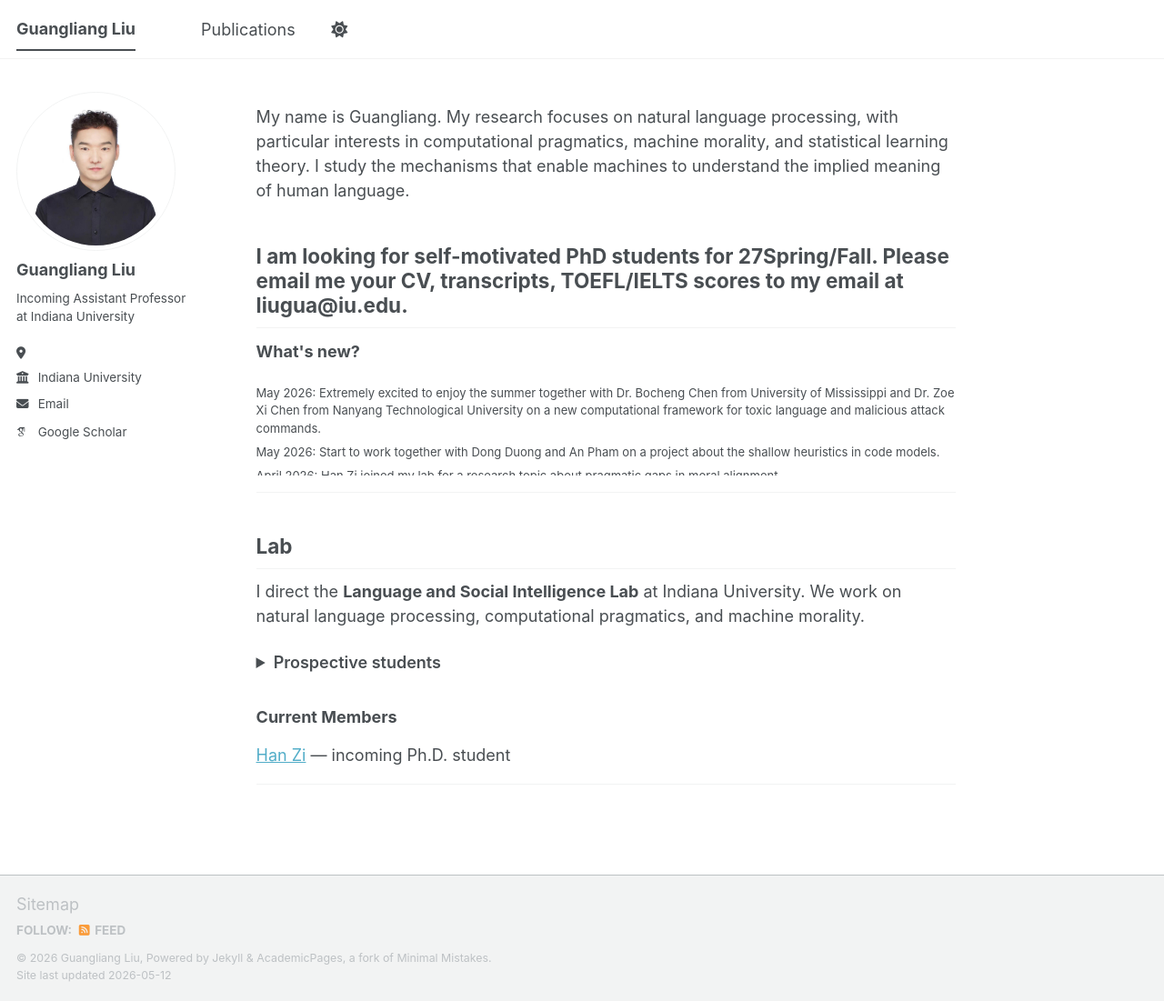
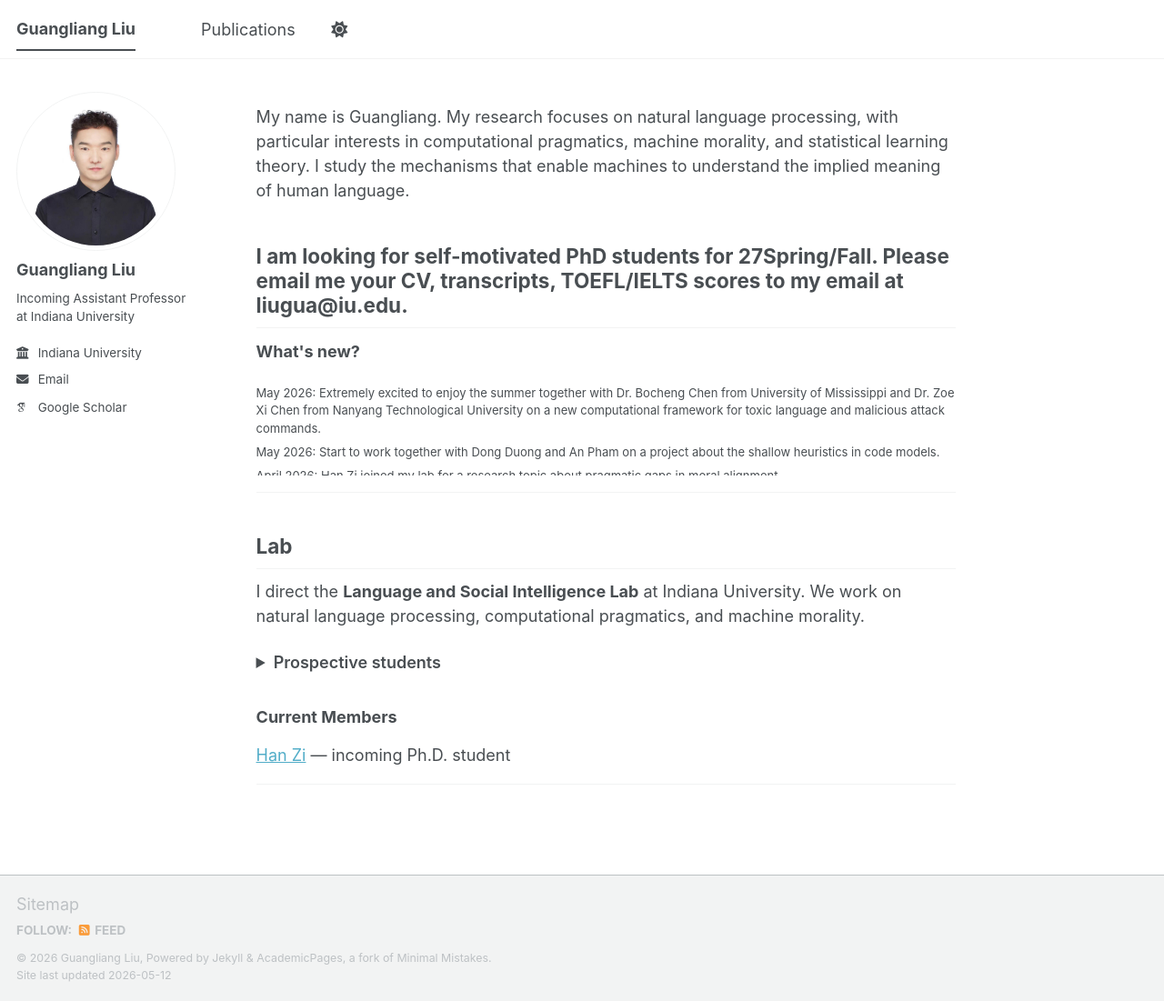
Before and after one commit to guangliang-nlp/guangliang-nlp.github.io, a Jekyll site: the page built from _pages/about.md, in a window 1280 px wide and 1101 px high. Shown: the whole window at 91% size. Built offline with Jekyll 4.4.1, drawn with Linux system fonts in a browser that asks for light colours; some web fonts are replaced; a script bundle is joined from its source files by our own code; library files that are not in the unit come from our copies.

```diff
--- a/_config.yml
+++ b/_config.yml
@@ -27,7 +27,7 @@ author:
   name             : "Guangliang Liu"
   pronouns         : # example: "she/her"
   bio              : "Incoming Assistant Professor at Indiana University"
-  location         : ""
+  #location         : ""
   employer         : "Indiana University"
   uri              : # URL
   email            : "liugua@iu.edu"
```
